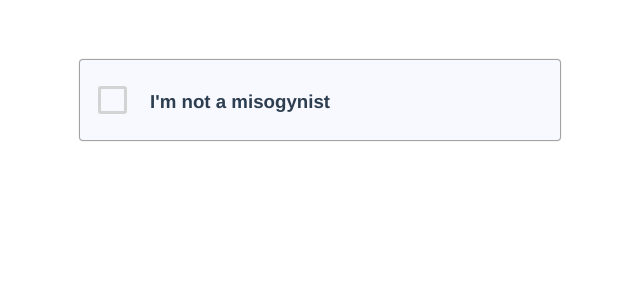
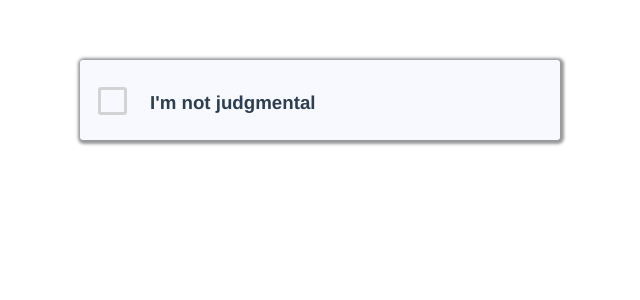
Before and after one commit to PatrikOlin/repredj, a Vue app: page / in a window 1280 px wide. Shown: the top 300 px of the page, without its empty margins (320-960 px from the left). Built offline with nearby package versions, Linux system fonts and the light colour scheme.

Commit message:
more or less finished looks-wise?

```diff
--- a/src/App.vue
+++ b/src/App.vue
@@ -1,7 +1,11 @@
 <template>
   <div id="app">
-    <TesterCheckbox class='testerContainer' />
-    <ImageGrid class='imageGridContainer' v-bind:class='{show: checked}'/>
+      <main class='testerContainer' v-bind:class='{folded: !checked}'>
+    <TesterCheckbox />
+      <article class='imageGridContainer' v-bind:class='{show: checked}'>
+    <ImageGrid />
+      </article>
+      </main>
   </div>
 </template>
 
@@ -34,18 +38,26 @@ export default class App extends Vue {
 
 <style>
  .testerContainer {
-     height: 60px;
      margin: auto;
+     height: 860px;
+     box-shadow: 1px 1px 3px 3px #999;
+     transition: all .5s ease-out;
+     background-color: #F8F8FF;
+     border-radius: 3px;
+ }
+
+ .folded {
+     height: 80px;
  }
 
  .imageGridContainer {
-     visibility: hidden;
+     height: 0px;
      transition: all .5s ease-out;
+     overflow: auto;
  }
 
-
  .show {
-     visibility: visible;
+     height: 100%;
  }
 
 #app {
@@ -55,5 +67,7 @@ export default class App extends Vue {
   text-align: center;
   color: #2c3e50;
   margin-top: 60px;
+    display: flex;
+    align-items: center;
 }
 </style>
--- a/src/components/ImageGrid.vue
+++ b/src/components/ImageGrid.vue
@@ -132,8 +132,17 @@
      margin: auto;
      width: 460px;
      padding: 10px;
-     background-color: white;
-box-shadow: 5px 5px 3px #999;
+ }
+
+ .triangle {
+     width: 0;
+     height: 0;
+     border-color: transparent white;
+     border-style: solid;
+     border-width: 20px 20px 20px 0px;
+     position: absolute;
+     top: 57%;
+     margin-left: -15px;
  }
 
  .headerContainer {
@@ -171,11 +180,11 @@ box-shadow: 5px 5px 3px #999;
  }
 
  .footerContainer button {
-     background-color: #4187df;
      color: white;
      font-weight: 600;
      padding: 10px 30px 10px 30px;
      border-radius: 5px;
+     background-color: #4187df;
  }
 
  .miscButtons {
--- a/src/components/TesterCheckbox.vue
+++ b/src/components/TesterCheckbox.vue
@@ -28,6 +28,10 @@
          "an ageist",
          "a misogynist",
          "a misandrist",
+         "judgmental",
+         "predjudiced",
+         "biased",
+         "an anti-semite"
      ]
      clicked = false;
 
@@ -79,9 +83,5 @@
      width: 460px;
      height: 100%;
      padding: 10px;
-     background-color: #F8F8FF;
-     border-radius: 3px;
-     box-shadow: 0px 0px 1px 1px #999;
-     transition: height 10s ease-out;
  }
 </style>
```
